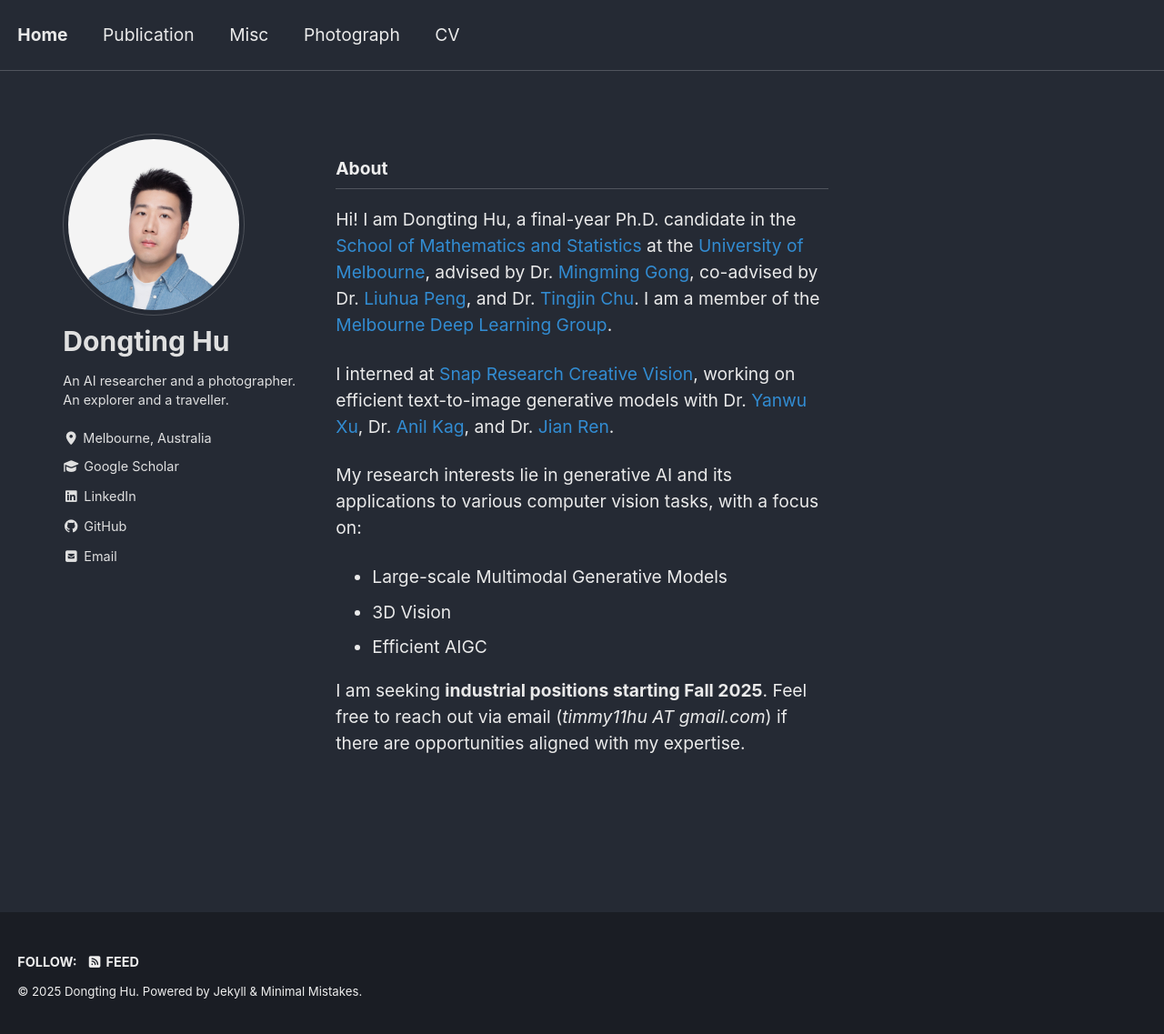
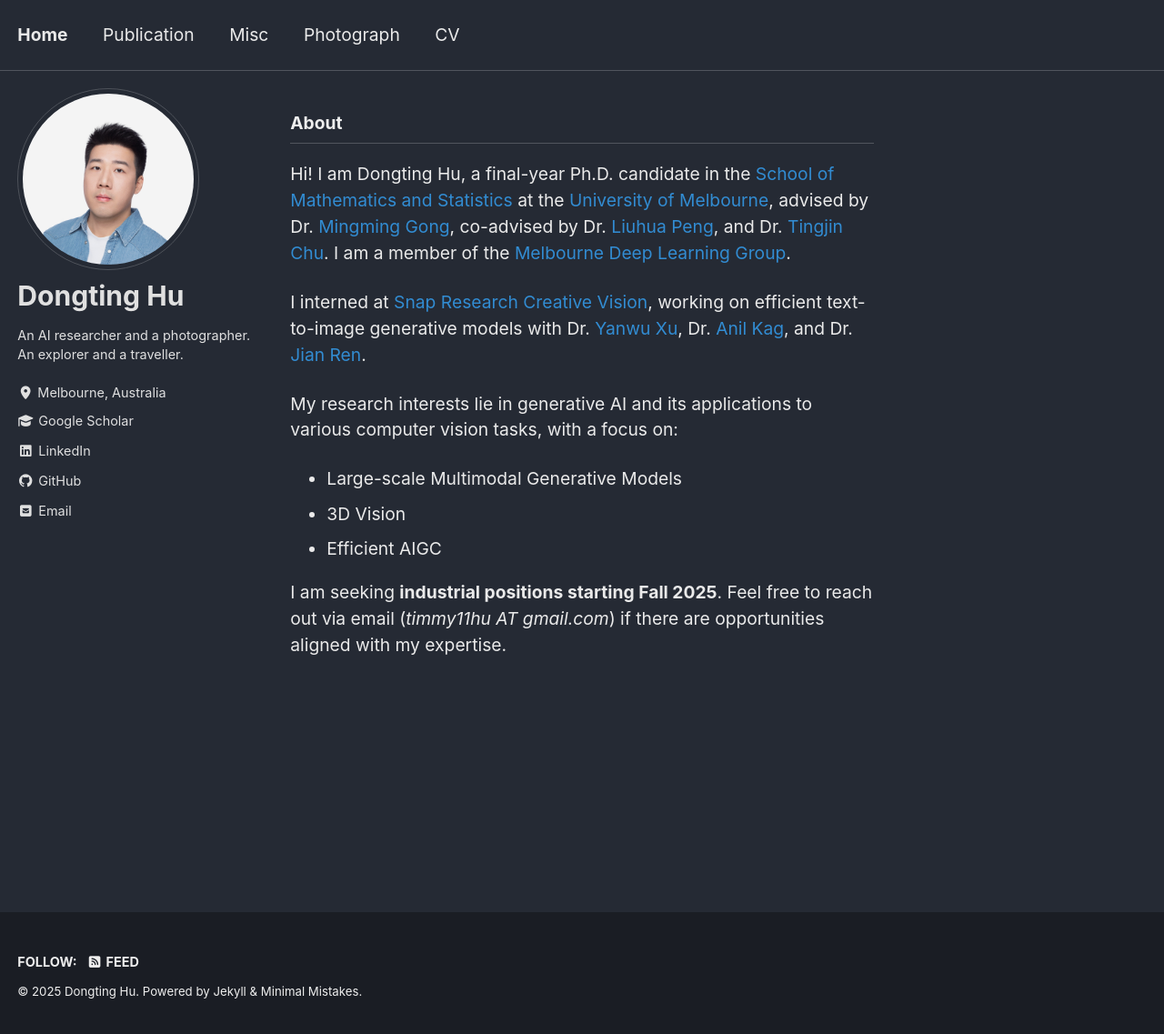
Before and after one commit to timmy11hu/timmy11hu.github.io, a Jekyll site: the page built from index.html, in a window 1280 px wide and 1139 px high. Shown: the whole window at 91% size. Built offline with Jekyll 4.4.1, drawn with Linux system fonts in a browser that asks for light colours; cached includes are drawn as plain includes; the list of posts is cut into pages by our own code.

Commit message:
update layout

```diff
--- a/_layouts/default.html
+++ b/_layouts/default.html
@@ -18,7 +18,7 @@
     </header>
 
     <!-- <div class="initial-content"> -->
-    <div class="initial-content" style="width: 100%; max-width: 100%; margin: 0 auto; padding: 50px; box-sizing: border-box;">
+    <div class="initial-content" style="width: 100%; max-width: 100%; margin: 0 auto; box-sizing: border-box;">
       {{ content }}
       {% include after-content.html %}
     </div>
--- a/assets/css/main.scss
+++ b/assets/css/main.scss
@@ -7,17 +7,3 @@
 
 @import "minimal-mistakes/skins/{{ site.minimal_mistakes_skin | default: 'default' }}"; // skin
 @import "minimal-mistakes"; // main partials
-
-/* For large screens (e.g., laptops and desktops) */
-@media (min-width: 1024px) {
-    .initial-content {
-      padding: 100px; /* Apply padding on larger screens */
-    }
-  }
-
-  /* For small screens (e.g., mobile devices) */
-  @media (max-width: 768px) {
-    .initial-content {
-      padding: 0; /* Remove padding on smaller screens */
-    }
-  }
```
